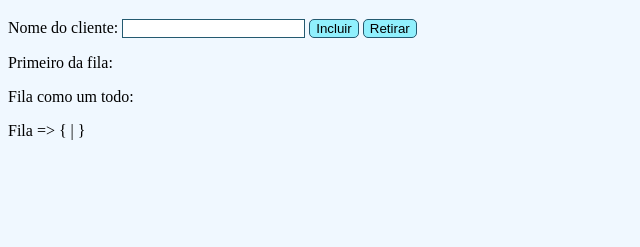
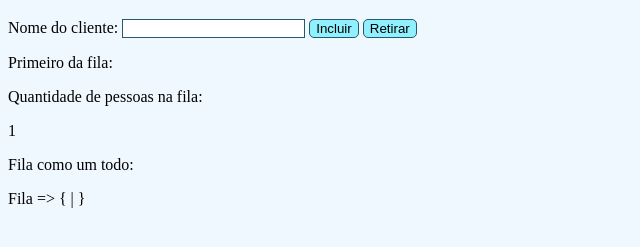
Before and after one commit to plim7plim/ueg2, a plain HTML site: page fila/index.html in a window 1280 px wide. Both pictures are taken after a click on the button "Incluir". Shown: the part 61-308 px from the top of the page, without its empty margins (0-640 px from the left). Drawn offline with Linux system fonts and the light colour scheme.

Commit message:
Exibe quantidade de pessoas na fila usando obterTamanho
Co-Authored-By: Claude Sonnet 5.5 <noreply@anthropic.com>

```diff
--- a/fila/index.html
+++ b/fila/index.html
@@ -17,6 +17,9 @@
     <p>Primeiro da fila:</p>
     <p id="primeiro"></p>
 
+    <p>Quantidade de pessoas na fila:</p>
+    <p id="tamanho">0</p>
+
     <p>Fila como um todo:</p>
     <p id="resultado"></p>
 
--- a/fila/script.js
+++ b/fila/script.js
@@ -7,6 +7,7 @@ const btnIncluir = document.getElementById("btnIncluir");
 const btnRetirar = document.getElementById("btnRetirar");
 const primeiro = document.getElementById("primeiro");
 const resultado = document.getElementById("resultado");
+const tamanho = document.getElementById("tamanho");
 
 // cria a fila (começa vazia)
 let fila = new Fila();
@@ -43,6 +44,9 @@ function mostrar() {
         primeiro.innerHTML = erro.message;
     }
 
+    // mostra a quantidade de pessoas na fila
+    tamanho.innerHTML = fila.obterTamanho();
+
     // mostra a fila inteira
     resultado.innerHTML = fila.obterDadosFila();
 }
```
